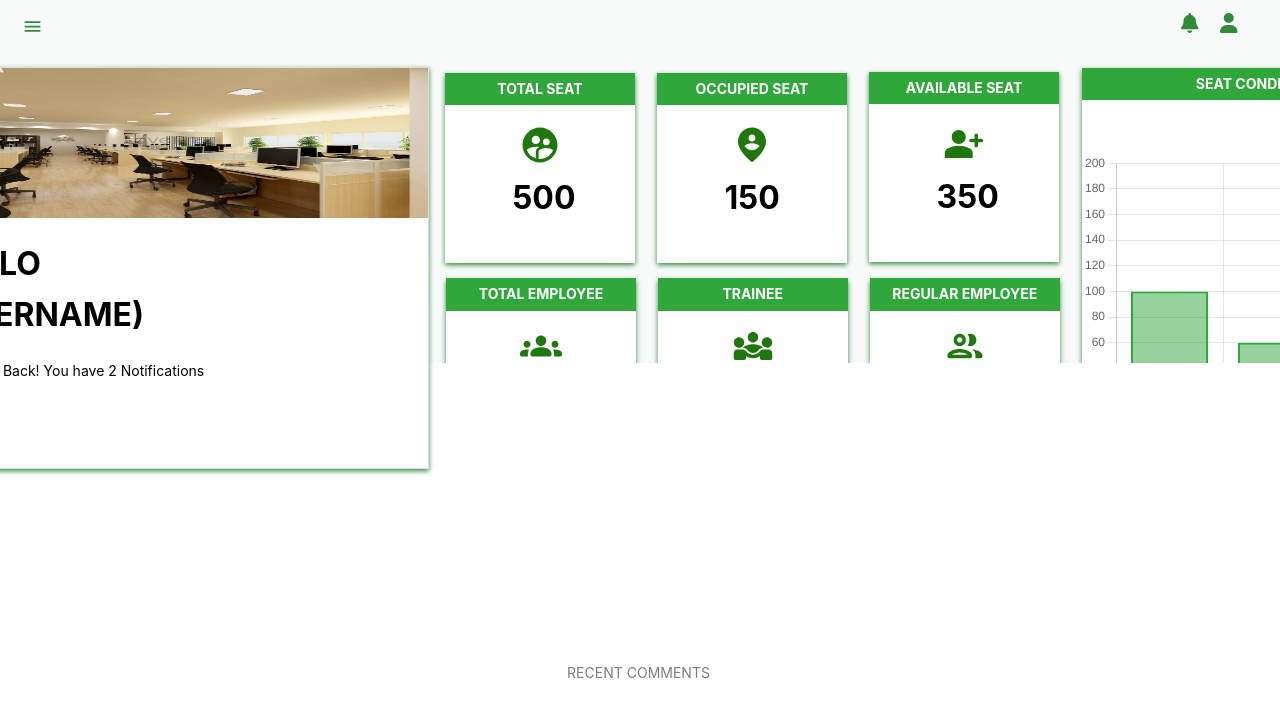
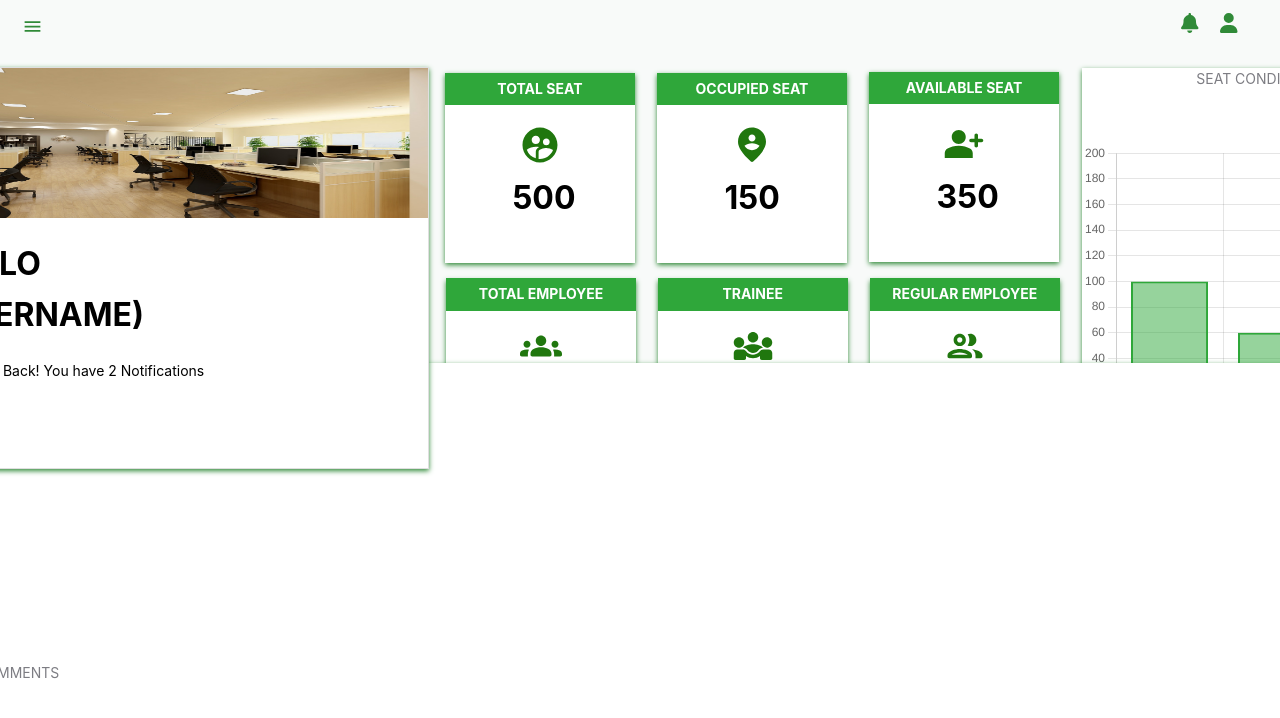
Before and after one commit to aldwin97/Seatplan-TypSc, a React (Create React App) app in the folder FrontEnd/seat-front/: page /dashboardPage in a window 1280 px wide. Shown: the top 718 px of the page. Built offline with nearby package versions, Linux system fonts and the light colour scheme.

Commit message:
Dashboard- Update to Elements

```diff
--- a/FrontEnd/seat-front/src/dashboard_component/dashboardPage.module.css
+++ b/FrontEnd/seat-front/src/dashboard_component/dashboardPage.module.css
@@ -479,21 +479,6 @@
       }
 
 
-      .card9 {
-        display: flex;
-        margin-top: -150px;
-        flex-direction: column;
-        justify-content: center;
-        align-items: center;
-        padding: 20px;
-        width: 117%;
-        height: 430px;
-        padding: 20px;
-        background-color: white;
-        box-shadow: 0 10px 5px rgba(0, 0, 0, 0.2);
-        text-align: center;
-        border-radius: 20px;
-      }
 
 
       .card0:hover {
@@ -783,7 +768,7 @@
   height: 150px;
   width: 150px;
   background-color: #ffffff;
-  box-shadow: 0 2px 5px #308a38;
+  box-shadow: 0 2px 5px   #308a38;
   text-align: center;
   border-radius: 0;
   z-index: 0;
@@ -812,15 +797,18 @@
   height: 400px;
 }
 
-/* Style for the chart canvas */
-.chartcontainer canvas {
-  width: 100%;
-  height: 100%;
+
+.card9 {
+  display: flex;
+  margin-top: -150px;
+  flex-direction: column;
+  justify-content: center;
+  align-items: left;
+  padding: 20px;
+  width: 117%;
+  height: 430px;
+  padding: 20px;
+  background-color: white;
+  box-shadow: 0 2px 5px   #308a38;
+  text-align: left;
 }
-.charttitle{
-  background-color:  #2FA73A;
-  font-weight: bold;
-  width: 97.5%;
-  color:#ffffff;
-  padding: 5px;
-}
```
Also changed, not shown: FrontEnd/seat-front/src/dashboard_component/dashboardPage.tsx (+7 -2 lines).
